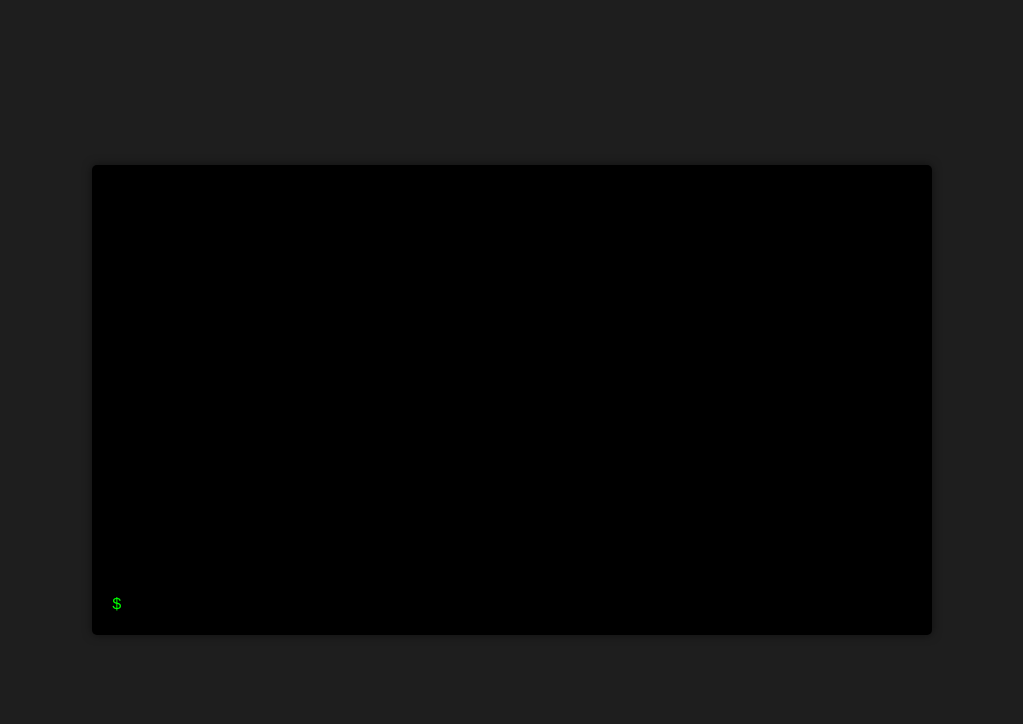
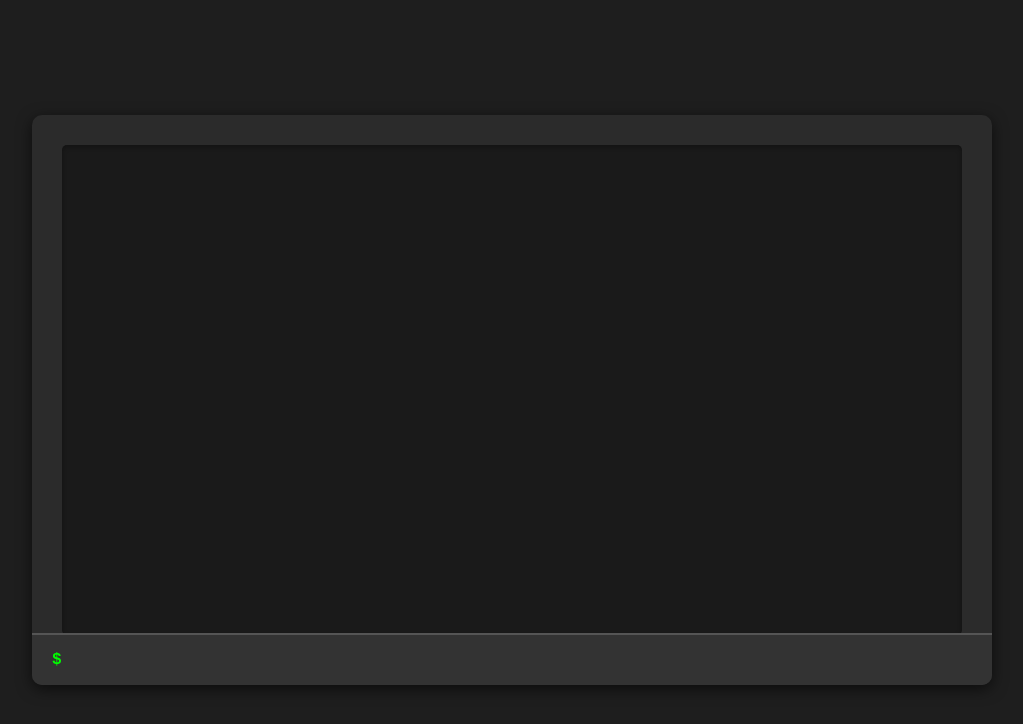
Before and after one commit to slimakiswinka/slimakiswinka.github.io, a plain HTML site: page terminal/terminal.html in a window 1280 px wide. Shown: the whole page, without its empty margins (128-1151 px from the left). Drawn offline with Linux system fonts and the light colour scheme.

Commit message:
Update styles.css

```diff
--- a/terminal/styles.css
+++ b/terminal/styles.css
@@ -1,3 +1,4 @@
+
 body {
     background-color: #1e1e1e;
     color: #e0e0e0;
@@ -7,39 +8,100 @@ body {
     align-items: center;
     height: 100vh;
     margin: 0;
+    overflow: hidden;
 }
 
+
 .terminal {
-    background-color: #000;
-    border-radius: 5px;
-    padding: 20px;
-    width: 80%;
-    max-width: 800px;
-    box-shadow: 0 0 10px rgba(0, 0, 0, 0.5);
+    background-color: #2b2b2b;
+    border-radius: 10px;
+    padding: 30px;
+    width: 90%;
+    max-width: 900px;
+    box-shadow: 0 4px 15px rgba(0, 0, 0, 0.6);
+    overflow: hidden;
+    position: relative;
 }
 
+
 .output {
-    height: 400px;
+    height: 450px;
     overflow-y: auto;
-    margin-bottom: 10px;
+    margin-bottom: 20px;
+    padding: 20px;
+    background-color: #1a1a1a;
+    color: #e0e0e0;
+    border-radius: 5px;
+    box-shadow: inset 0 2px 5px rgba(0, 0, 0, 0.3);
 }
+
 
 .input-line {
     display: flex;
     align-items: center;
+    justify-content: space-between;
+    background-color: #333;
+    padding: 15px 20px;
+    border-top: 2px solid #555;
+    position: absolute;
+    bottom: 0;
+    left: 0;
+    right: 0;
+    z-index: 1;
 }
 
+
 .prompt {
+    color: #00ff00;
+    font-weight: bold;
     margin-right: 10px;
-    color: #00ff00;
 }
 
+
 #terminal-input {
+    flex-grow: 1;
     background: none;
     border: none;
     outline: none;
     color: #00ff00;
-    width: 100%;
     font-family: inherit;
-    font-size: inherit;
+    font-size: 1em;
 }
+
+
+#terminal-input::placeholder {
+    color: #888;
+}
+
+
+.response {
+    margin-bottom: 15px;
+    padding: 10px;
+    background-color: #444;
+    border-radius: 5px;
+    opacity: 0.9;
+    transition: opacity 0.3s ease-in-out;
+    animation: fadeIn 0.5s;
+}
+
+
+.response.success {
+    background-color: #4caf50;
+    color: #fff;
+}
+
+
+.response.error {
+    background-color: #f44336;
+    color: #fff;
+}
+
+
+@keyframes fadeIn {
+    from {
+        opacity: 0;
+    }
+    to {
+        opacity: 1;
+    }
+}
```
